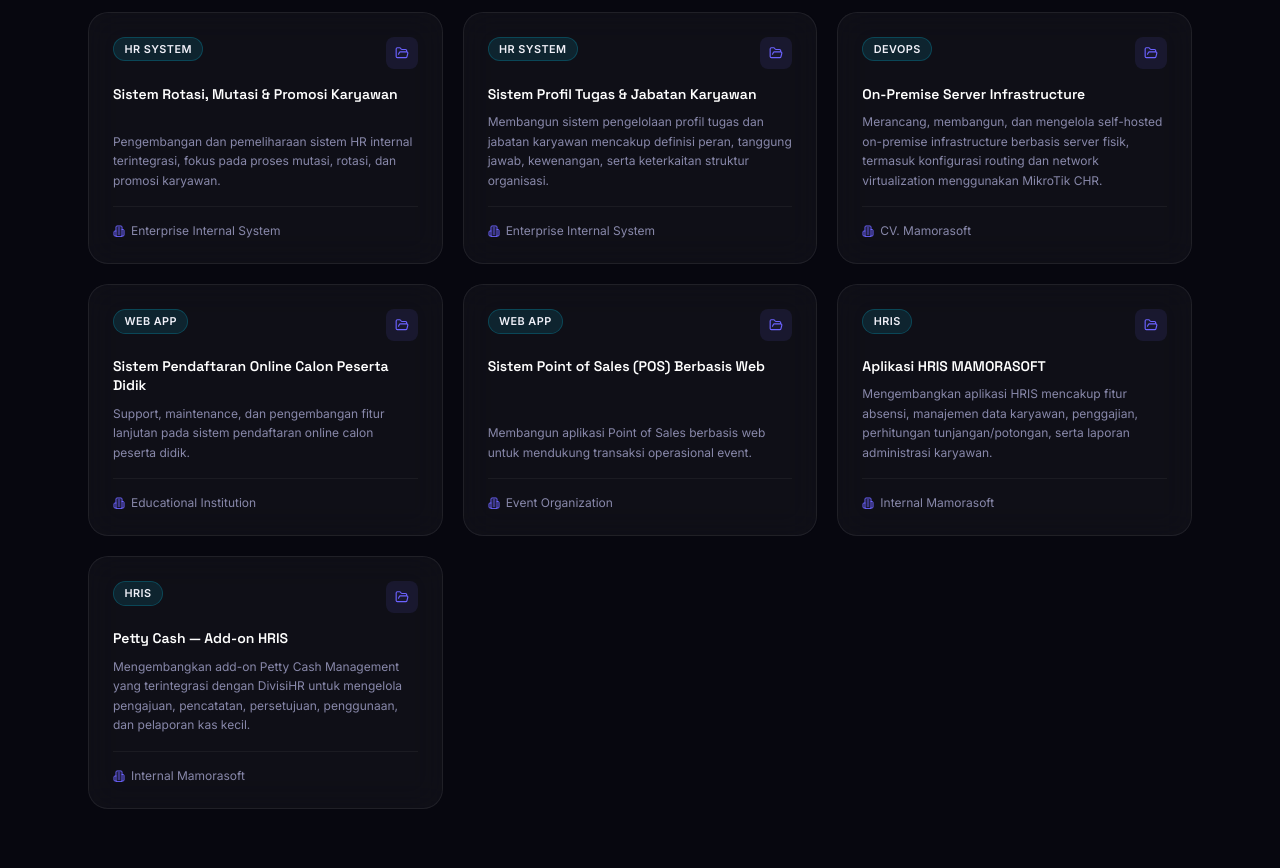
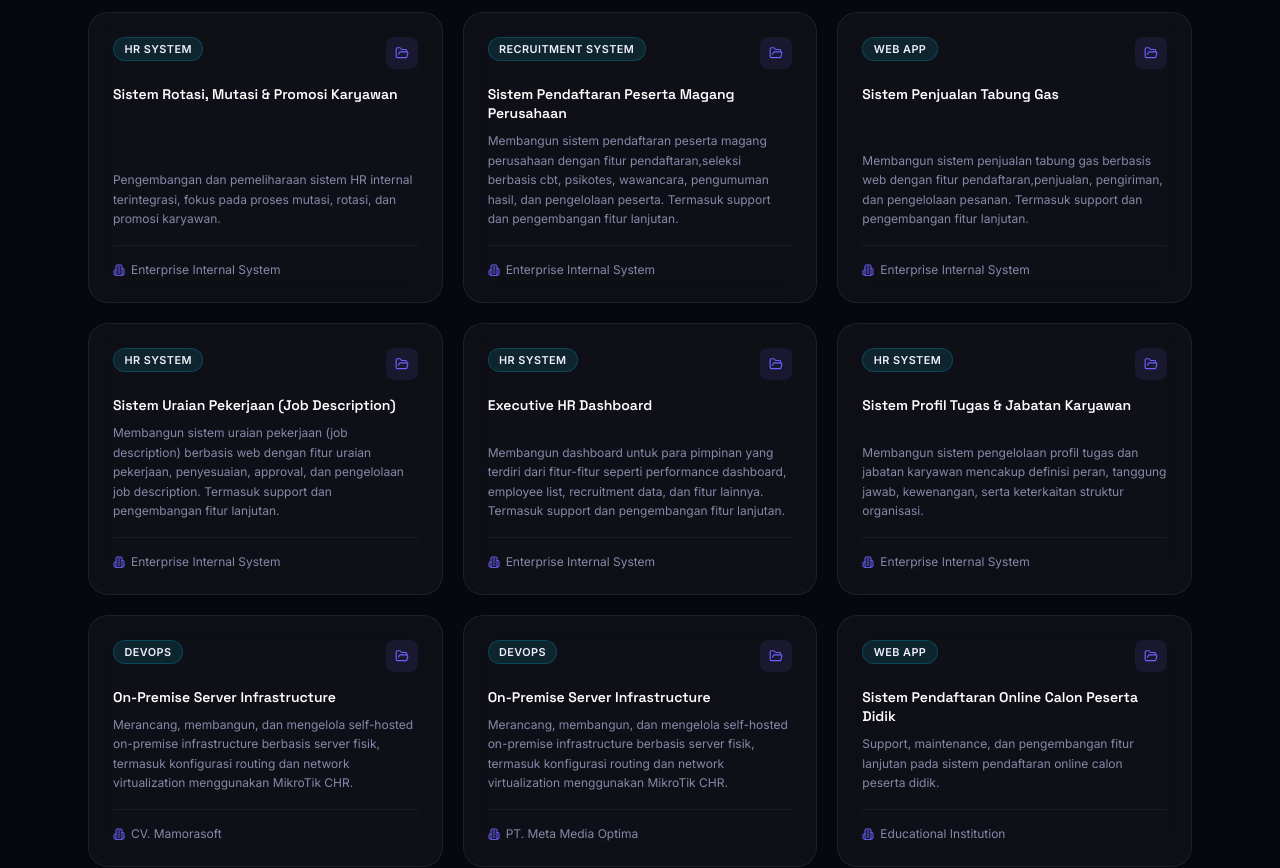
Before and after one commit to alfin-dev/alfin-dev.github.io, a Vue app: page /portfolio in a window 1280 px wide. Shown: the part 680-1548 px from the top of the page. Built offline with nearby package versions, Linux system fonts and the light colour scheme; the HTML template or start-up script is replaced by a standard one.

Commit message:
feat: implement portfolio project structure with footer and views for home, about, and portfolio pages

```diff
--- a/src/components/AppFooter.vue
+++ b/src/components/AppFooter.vue
@@ -7,7 +7,7 @@
           <RouterLink to="/" class="font-display font-bold text-lg text-white tracking-tight">
             Alf<span class="text-[var(--color-cyan)]">i</span>n
           </RouterLink>
-          <p class="text-[var(--color-muted)] text-sm mt-1">Web Developer & DevOps Engineer</p>
+          <p class="text-[var(--color-muted)] text-sm mt-1">Fullstack WEB Developer with DevOps Responsibilities</p>
         </div>
 
         <!-- Social links -->
--- a/src/data/portfolio.js
+++ b/src/data/portfolio.js
@@ -24,6 +24,30 @@ export const portfolio = [
     description: 'Pengembangan dan pemeliharaan sistem HR internal terintegrasi, fokus pada proses mutasi, rotasi, dan promosi karyawan.',
   },
   {
+    title: 'Sistem Pendaftaran Peserta Magang Perusahaan',
+    client: 'Enterprise Internal System',
+    tag: 'Recruitment System',
+    description: 'Membangun sistem pendaftaran peserta magang perusahaan dengan fitur pendaftaran,seleksi berbasis cbt, psikotes, wawancara, pengumuman hasil, dan pengelolaan peserta. Termasuk support dan pengembangan fitur lanjutan.',
+  },
+  {
+    title: 'Sistem Penjualan Tabung Gas',
+    client: 'Enterprise Internal System',
+    tag: 'Web App',
+    description: 'Membangun sistem penjualan tabung gas berbasis web dengan fitur pendaftaran,penjualan, pengiriman, dan pengelolaan pesanan. Termasuk support dan pengembangan fitur lanjutan.',
+  },
+  {
+    title: 'Sistem Uraian Pekerjaan (Job Description)',
+    client: 'Enterprise Internal System',
+    tag: 'HR System',
+    description: 'Membangun sistem uraian pekerjaan (job description) berbasis web dengan fitur uraian pekerjaan, penyesuaian, approval, dan pengelolaan job description. Termasuk support dan pengembangan fitur lanjutan.',
+  },
+  {
+    title: 'Executive HR Dashboard',
+    client: 'Enterprise Internal System',
+    tag: 'HR System',
+    description: 'Membangun dashboard untuk para pimpinan yang terdiri dari fitur-fitur seperti performance dashboard, employee list, recruitment data, dan fitur lainnya. Termasuk support dan pengembangan fitur lanjutan.',
+  },
+  {
     title: 'Sistem Profil Tugas & Jabatan Karyawan',
     client: 'Enterprise Internal System',
     tag: 'HR System',
@@ -32,6 +56,12 @@ export const portfolio = [
   {
     title: 'On-Premise Server Infrastructure',
     client: 'CV. Mamorasoft',
+    tag: 'DevOps',
+    description: 'Merancang, membangun, dan mengelola self-hosted on-premise infrastructure berbasis server fisik, termasuk konfigurasi routing dan network virtualization menggunakan MikroTik CHR.',
+  },
+  {
+    title: 'On-Premise Server Infrastructure',
+    client: 'PT. Meta Media Optima',
     tag: 'DevOps',
     description: 'Merancang, membangun, dan mengelola self-hosted on-premise infrastructure berbasis server fisik, termasuk konfigurasi routing dan network virtualization menggunakan MikroTik CHR.',
   },
@@ -48,15 +78,15 @@ export const portfolio = [
     description: 'Membangun aplikasi Point of Sales berbasis web untuk mendukung transaksi operasional event.',
   },
   {
-    title: 'Aplikasi HRIS MAMORASOFT',
+    title: 'Aplikasi HR System MAMORASOFT',
     client: 'Internal Mamorasoft',
-    tag: 'HRIS',
-    description: 'Mengembangkan aplikasi HRIS mencakup fitur absensi, manajemen data karyawan, penggajian, perhitungan tunjangan/potongan, serta laporan administrasi karyawan.',
+    tag: 'HR System',
+    description: 'Mengembangkan aplikasi HR System mencakup fitur absensi, manajemen data karyawan, penggajian, perhitungan tunjangan/potongan, serta laporan administrasi karyawan.',
   },
   {
-    title: 'Petty Cash — Add-on HRIS',
+    title: 'Petty Cash — Add-on HR System Mamorasoft',
     client: 'Internal Mamorasoft',
-    tag: 'HRIS',
+    tag: 'HR System',
     description: 'Mengembangkan add-on Petty Cash Management yang terintegrasi dengan DivisiHR untuk mengelola pengajuan, pencatatan, persetujuan, penggunaan, dan pelaporan kas kecil.',
   },
 ]
--- a/src/views/AboutView.vue
+++ b/src/views/AboutView.vue
@@ -19,7 +19,7 @@
         <!-- Bio -->
         <div class="md:col-span-3">
           <h3 class="font-display font-semibold text-xl text-[var(--color-cyan)] mb-3 reveal">
-            Full Stack WEB Developer with DevOps Responsibilities
+            Fullstack WEB Developer with DevOps Responsibilities
           </h3>
           <p class="text-[var(--color-muted)] leading-relaxed mb-6 reveal">
             Profesional IT dengan pengalaman <strong>4+ tahun</strong> dalam pengembangan aplikasi web menggunakan PHP,
--- a/src/views/HomeView.vue
+++ b/src/views/HomeView.vue
@@ -48,11 +48,6 @@
       </div>
     </div>
 
-    <!-- Scroll indicator -->
-    <div class="absolute bottom-8 left-1/2 -translate-x-1/2 flex flex-col items-center gap-2 opacity-40 animate-bounce">
-      <span class="text-xs text-[var(--color-muted)] tracking-widest uppercase">Scroll</span>
-      <ChevronDown :size="16" class="text-[var(--color-muted)]" />
-    </div>
   </section>
 </template>
 
--- a/src/views/PortfolioView.vue
+++ b/src/views/PortfolioView.vue
@@ -17,7 +17,7 @@
 
     <!-- Grid -->
     <TransitionGroup name="grid" tag="div" class="grid md:grid-cols-2 lg:grid-cols-3 gap-5">
-      <div v-for="(item, index) in filteredPortfolio" :key="item.title" class="glass-card p-6 flex flex-col reveal"
+      <div v-for="(item, index) in filteredPortfolio" :key="`${item.title}|${item.client}`" class="glass-card p-6 flex flex-col"
         :style="{ transitionDelay: `${(index % 3) * 80}ms` }">
         <!-- Tag badge -->
         <div class="flex items-start justify-between gap-2 mb-4">
```
